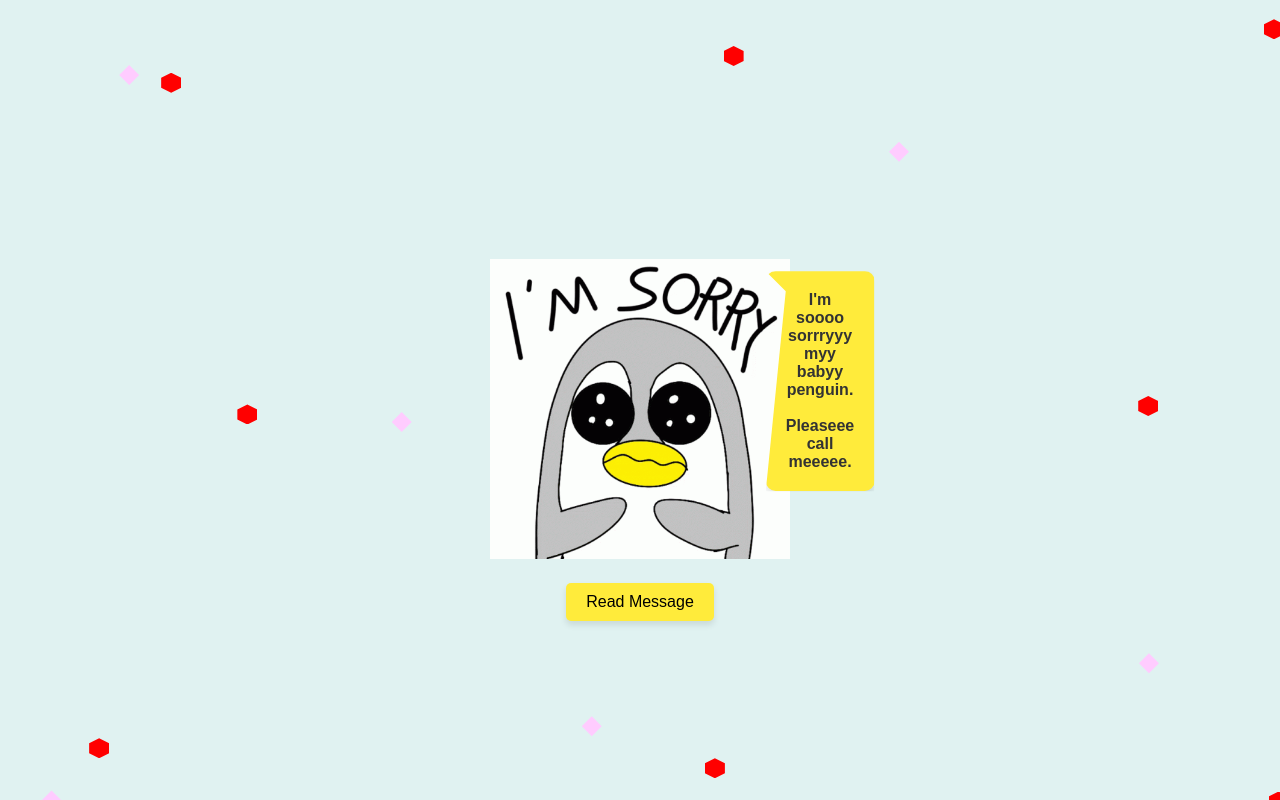
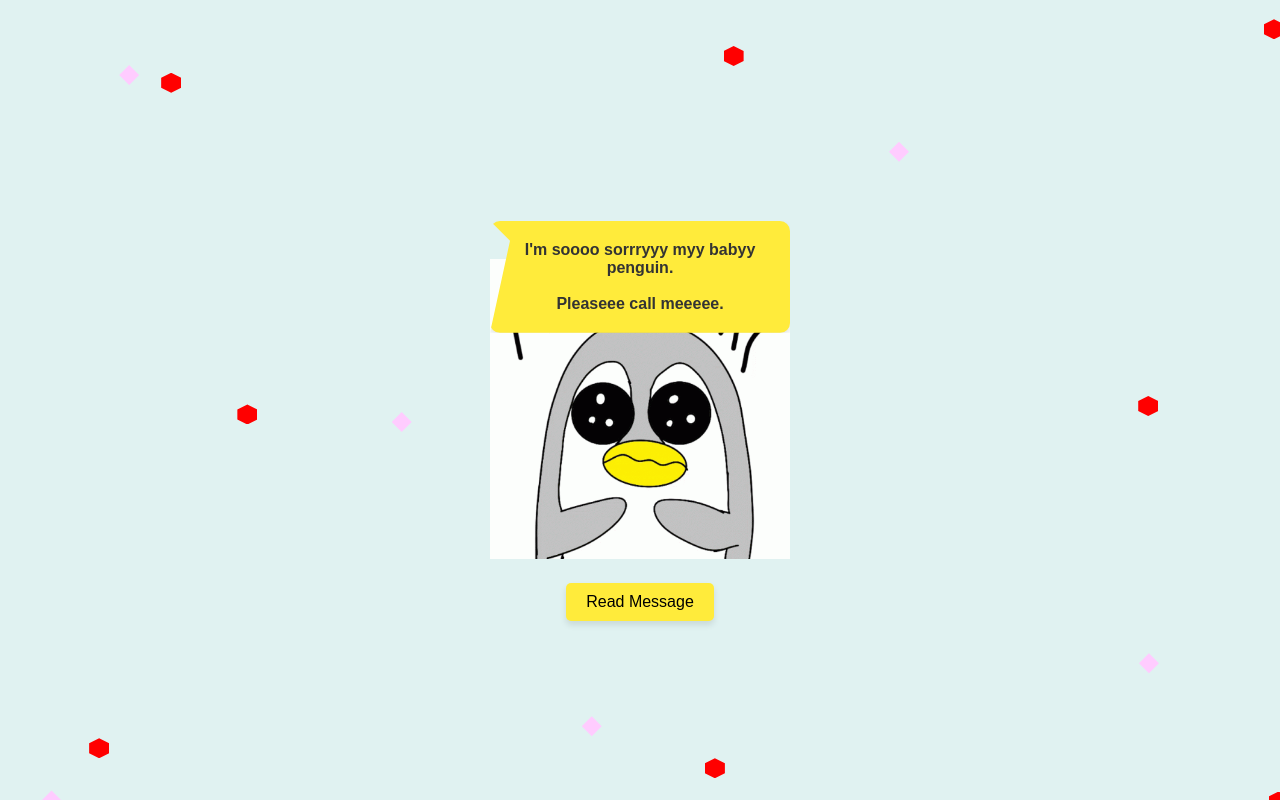
Before and after one commit to Morningstar616/Note, a plain HTML site: page index.html in a window 1280 px wide. Both pictures are taken after a click on the button "Read Message". Drawn offline with Linux system fonts and the light colour scheme.

Commit message:
Small Change

```diff
--- a/styles.css
+++ b/styles.css
@@ -45,8 +45,8 @@ body {
 #note {
   display: none;
   position: absolute;
-  top: 32%;
-  left: 110%;
+  top: -10%;
+  left: 50%
   transform: translate(-50%, -50%);
   background-color: #FFEB3B; /* Yellow */
   padding: 20px;
```
